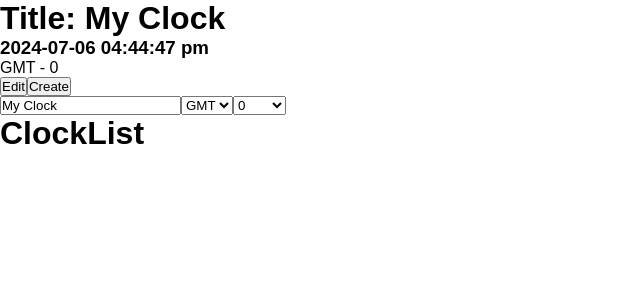
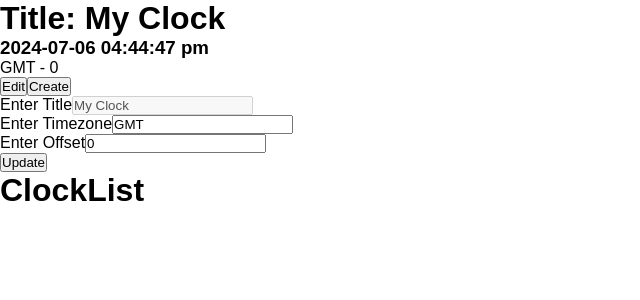
Before and after one commit to Jahirul-Islam-Jantu/TrackZone-Project, a React (Vite) app in the folder track-zone/: page / in a window 1280 px wide. Both pictures are taken after a click on the button "Edit". Shown: the top 300 px of the page, without its empty margins (0-640 px from the left). Built offline with nearby package versions, Linux system fonts and the light colour scheme.

Commit message:
display clock edit form

```diff
--- a/track-zone/src/components/shared/clockActions/ClockActions.jsx
+++ b/track-zone/src/components/shared/clockActions/ClockActions.jsx
@@ -1,4 +1,5 @@
 import React, {useState} from 'react';
+import ClockForm from "../clockForm/ClockForm.jsx";
 
 const defaultOffset = [
     -11.5,
@@ -7,47 +8,56 @@ const defaultOffset = [
     -10,
     -9.5,
     -9,
-    0,1,2,3,4,5,5.5,6,6.5,7,7.5,8,9
+    0, 1, 2, 3, 4, 5, 5.5, 6, 6.5, 7, 7.5, 8, 9
 ]
 
-const ClockActions = ({local=false, clock, updateClock}) => {
+const ClockActions = ({local = false, clock, updateClock}) => {
     const [isEdit, setIsEdit] = useState(false);
 
-    const handleChange = (e) => {
-        let {name, value} = e.target;
 
-        if(name === 'offset'){
-            value = parseInt(value)*60;
-        }
-        updateClock({
-        [name]: value
-        })
-    }
 
     return (
         <div>
-            <button onClick={()=> setIsEdit(!isEdit)}>Edit</button>
+            <button onClick={() => setIsEdit(!isEdit)}>Edit</button>
             {local ? <button>Create</button> : <button>Delete</button>}
             {isEdit && (
-                <div>
-                    <input type="text" name='title'  value={clock.title} onChange={handleChange}/>
-                    <select name="timezone" value={clock.timezone} onChange={handleChange}>
-                        <option value="GMT">GMT</option>
-                        <option value="PST">PST</option>
-                        <option value="EST">EST</option>
-                        <option value="EDT">EDT</option>
-                        <option value="BST">BST</option>
-                        <option value="UTC">UTC</option>
-                        <option value="MST">MST</option>
-                    </select>
-                    {(clock.timezone === "GMT" || clock.timezone === "UTC") && (<select name="offset" value={clock.offset / 60} onChange={handleChange} >
-                        {defaultOffset.map((offset)=>(<option value={offset} key={offset}> {offset} </option>))}
-                        </select>)}
-
-                </div>
+                    <ClockForm values={clock} handleClock={updateClock} title={!local} edit={true}/>
             )}
         </div>
     );
 };
 
 export default ClockActions;
+
+
+
+// const handleChange = (e) => {
+//     let {name, value} = e.target;
+//
+//     if(name === 'offset'){
+//         value = Number(value)*60;
+//     }
+//     updateClock({
+//     [name]: value
+//     })
+// }
+
+
+
+// <div>
+//     <input type="text" name='title' value={clock.title} onChange={handleChange}/>
+//     <select name="timezone" value={clock.timezone} onChange={handleChange}>
+//         <option value="GMT">GMT</option>
+//         <option value="PST">PST</option>
+//         <option value="EST">EST</option>
+//         <option value="EDT">EDT</option>
+//         <option value="BST">BST</option>
+//         <option value="UTC">UTC</option>
+//         <option value="MST">MST</option>
+//     </select>
+//     {(clock.timezone === "GMT" || clock.timezone === "UTC") && (
+//         <select name="offset" value={clock.offset / 60} onChange={handleChange}>
+//             {defaultOffset.map((offset) => (<option value={offset} key={offset}> {offset} </option>))}
+//         </select>)}
+//
+// </div>
--- /dev/null
+++ b/track-zone/src/components/shared/clockForm/ClockForm.jsx
@@ -0,0 +1,37 @@
+/**
+ * For local clock title won't be change
+ * to create a new clock we have to create title, timezone and offset
+ * for edit we will have title, timezone, offset
+ * */ import {useState} from "react";
+
+const ClockForm = ({values, title = true, handleClock, edit = false}) => {
+     const [formValues, setFormValues] = useState({...values})
+    const handleChange = (e) => {
+    const {name, value} = e.target
+        setFormValues ({...formValues, [name]: value})
+    }
+    const handleSubmit = (e) => {
+         e.preventDefault()
+        handleClock(formValues)
+
+    }
+    return (
+        <form onSubmit={handleSubmit}>
+            <div>
+                <label htmlFor="title">Enter Title</label>
+                <input type="text" id="title" name="title" value={formValues.title} onChange={handleChange} disabled={!title} />
+            </div>
+            <div>
+                <label htmlFor="timezone">Enter Timezone</label>
+                <input type="text" id="timezone" name="timezone" value={formValues.timezone} onChange={handleChange}/>
+            </div>
+            <div>
+                <label htmlFor="offset">Enter Offset</label>
+                <input type="number" id="offset" name="offset" value={formValues.offset/60} onChange={handleChange}/>
+            </div>
+            <button>{edit ? "Update" : "Create"}</button>
+        </form>
+    );
+};
+
+export default ClockForm;
```
